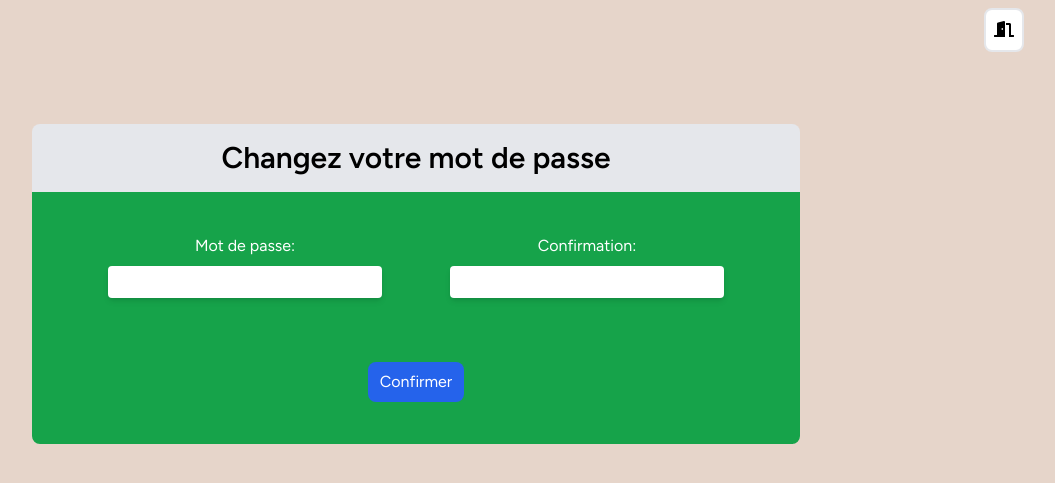
After one commit to medism14/gestion_cours, a Laravel app: page /first_connection in a window 1280 px wide. The commit adds this page. Shown: the top 483 px of the page, without its empty margins (224-1279 px from the left). Run offline with Laravel 10, Linux system fonts and the light colour scheme; a user stored in the database is signed in; data comes from the database, SQL or seed files in the repository; some libraries are stand-ins or nearby versions.

Commit message:
Deuxieme commit

```diff
--- a/app/Http/Controllers/ResourceController.php
+++ b/app/Http/Controllers/ResourceController.php
@@ -225,7 +225,6 @@ class ResourceController extends Controller
         $fileType = $addFile->getClientOriginalExtension();
 
         // Stocker le fichier dans le dossier storage/app/public/resources_files
-
         $file = File::Create([
             'filename' => $addFile->getClientOriginalName(),
             'path' => $filePath,
@@ -354,7 +353,6 @@ class ResourceController extends Controller
         $resource = Resource::find($id);
 
         if ($resource) {
-
             $filePath = 'storage/' . $resource->file->path;
 
             $filePath = public_path($filePath);
--- a/app/Http/Controllers/UserController.php
+++ b/app/Http/Controllers/UserController.php
@@ -26,6 +26,31 @@ class UserController extends Controller
             'nombreProfs' => $nombreProfs,
             'nombreEtudiants' => $nombreEtudiants,
         ]);
+
+    }
+
+    public function first_connection (Request $request) {
+
+        if ($request->isMethod('post')){
+            $id = $request->input('id');
+            $user = User::find($id);
+
+            $user->password = Hash::make($request->input('password'));
+            $user->first_connection = 0;
+            $user->save();
+
+            return redirect()->route('dashboard')->with([
+                'success' => 'Votre mot de passe a bien mit été à jour'
+            ]);
+        }
+
+        if (auth()->user()->first_connection == 1) {
+            return view('authed.first_connection');
+        } else {
+            return redirect()->back()->with([
+                'error' => 'Vous ne pouvez pas accéder à cette partie'
+            ]);
+        }
 
     }
 
@@ -83,7 +108,7 @@ class UserController extends Controller
         $validator = Validator::make($request->all(), [
             'addFirstName' => 'required|string|max:255',
             'addLastName' => 'string|max:255',
-            'addEmail' => 'required|email|max:255|unique:users,email', // Assure que l'email est unique dans la table 'users'
+            'addEmail' => 'required|email|max:255|unique:users,email',
             'addPhone' => 'required|string|max:20',
             'addRole' => 'required|string|max:255'
         ], [
@@ -113,6 +138,8 @@ class UserController extends Controller
         $phone = $request->input('addPhone');
         $role = $request->input('addRole');
 
+        $password = explode('@', $email)[0];
+
         //Création de l'utilisateur
         $user = User::create([
             'first_name' => $first_name,
@@ -122,7 +149,7 @@ class UserController extends Controller
             'role' => (int)$role,
             'first_connection' => 1,
             'notifs' => 0,
-            'password' => Hash::make($first_name . "123")
+            'password' => Hash::make($password. '123')
         ]);
 
         //Si admin ou prof
@@ -135,7 +162,10 @@ class UserController extends Controller
             }
             //Si ils ont pas ajouté des filières
             if (empty($levels)) {
-
+                $user->delete();
+                return redirect()->back()->with([
+                    'error' => 'un professeur doit avoir une filière'
+                ]);
             } else {
                 foreach ($levels as $key => $level) {
                     LevelsUser::Create([
--- a/app/Http/Kernel.php
+++ b/app/Http/Kernel.php
@@ -58,6 +58,7 @@ class Kernel extends HttpKernel
         'admin' => \App\Http\Middleware\AdminMiddleware::class,
         'prof' => \App\Http\Middleware\ProfesseurMiddleware::class,
         'etudiant' => \App\Http\Middleware\EtudiantMiddleware::class,
+        'firstConn' => \App\Http\Middleware\FirstConnectionMiddleware::class,
         'adminEtProf' => \App\Http\Middleware\AdminEtProfMiddleware::class,
         'auth.basic' => \Illuminate\Auth\Middleware\AuthenticateWithBasicAuth::class,
         'auth.session' => \Illuminate\Session\Middleware\AuthenticateSession::class,
--- /dev/null
+++ b/app/Http/Middleware/FirstConnectionMiddleware.php
@@ -0,0 +1,25 @@
+<?php
+
+namespace App\Http\Middleware;
+
+use Closure;
+use Illuminate\Http\Request;
+use Symfony\Component\HttpFoundation\Response;
+use Illuminate\Support\Facades\Route;
+
+class FirstConnectionMiddleware
+{
+    /**
+     * Handle an incoming request.
+     *
+     * @param  \Closure(\Illuminate\Http\Request): (\Symfony\Component\HttpFoundation\Response)  $next
+     */
+    public function handle(Request $request, Closure $next): Response
+    {
+        if (auth()->user()->role != 0 && auth()->user()->first_connection == 1 && Route::currentRouteName() != 'first_connection') {
+            return redirect()->route('first_connection');
+        } else {
+            return $next($request);
+        }
+    }
+}
--- a/resources/views/Layouts/auth.blade.php
+++ b/resources/views/Layouts/auth.blade.php
@@ -17,7 +17,7 @@
 
         body {
             font-family: 'figtree', sans-serif;
-            background: url("{{ asset('images/test2.jpg') }}");
+            background: gray;
             background-size: cover;
             background-repeat: no-repeat;
             background-position: center;
@@ -37,12 +37,12 @@
 
     <body class="bg-gray-200">
         <!-- Header -->
-        <header class="bg-red-500 flex justify-between items-center rounded border-1 w-[90%] mx-auto mt-1 mb-[50px] text-xs sm:text-base">
+        <header class="bg-blue-600 flex justify-between items-center rounded border-1 w-[90%] mx-auto mt-1 mb-[50px] text-xs sm:text-base">
             <img class="rounded-full ml-5 mr-7" src="{{ asset('images/logo.png') }}" width="55" height="55">
             <h1 class="text-base md:text-lg font-bold text-gray-100 border-b-2 transition-all duration-500 hover:pb-3">Gestion de cours</h1>
             <nav class="mr-5">
                 <ul class="list-style-none">
-                    <li><a href="{{ route('auth') }}" class="px-4 py-2 sm:px-6 sm:py-3 bg-yellow-200 text-black cursor-pointer rounded-lg transition-all duration-300 ease-in-out hover:bg-yellow-300">Accueil</a></li>
+                    <li><a href="{{ route('auth') }}" class="px-4 py-2 sm:px-6 sm:py-3 bg-gray-100 text-black cursor-pointer rounded-lg transition-all duration-300 ease-in-out hover:bg-blue-100">Accueil</a></li>
                 </ul>
             </nav>
         </header>
--- a/resources/views/Layouts/authed.blade.php
+++ b/resources/views/Layouts/authed.blade.php
@@ -72,7 +72,7 @@
                         <button id="btn-unDisplay" class="text-white hover:text-gray-300" type="button"><i class="fas fa-angle-left"></i></button>
                     </div>
                     <!-- SideBar Title -->
-                    <div class="block p-10 rounded-lg text-white text-xl text-center ">
+                    <div class="block p-5 rounded-lg text-white text-xl text-center ">
                         <a href="{{ route('dashboard') }}" class="border-b-2">Gestion de cours</a>
                     </div>
 
@@ -106,7 +106,7 @@
             <!-- Côté Droit -->
             <section id="rightSection" class="flex-1 md:w-[75%]">
                 <!-- Côté droit navbar -->
-                <nav id="navbar" class="fixed w-full bg-red-600 text-white flex p-4 md:w-[75%]">
+                <nav id="navbar" class="fixed w-full bg-gray-800 text-white flex p-4 md:w-[75%]">
                     <div id="btn-display" class="hidden absolute fixed text-4xl top-0 left-0 mt-4">
                         <button class="text-black hover:text-gray-700" type="button"><i class="fas fa-angle-right"></i></button>
                     </div>
@@ -197,9 +197,7 @@
             </section>
         </header>
 
-
     <script>
-
     // Create a MediaQueryList object for the media query "(max-width:768px)"
     var mediaQuery = window.matchMedia("(max-width:768px)");
 
--- a/resources/views/auth/authentication.blade.php
+++ b/resources/views/auth/authentication.blade.php
@@ -3,7 +3,7 @@
 @section('title', 'Authentification')
 
 @section('content')
-    <div class="bg-gray-400 mx-auto p-12 pb-8 w-[80%] md:w-[40%] text-center rounded-lg text-gray-700 overflow-x-hidden">
+    <div class="bg-blue-200 mx-auto p-12 pb-8 w-[80%] md:w-[40%] text-center rounded-lg text-gray-700 overflow-x-hidden">
         <form action="{{ route('login') }}" method="POST">
             @csrf
             <h1 class="font-bold text-lg md:text-2xl underline mb-5">Authentification</h1>
@@ -17,7 +17,7 @@
                     <label class="block text-sm font-bold text-gray-700" for="password">Password: </label>
                     <div class="flex w-full mt-1">
                         <input id="password" class="flex-1 block px-4 py-1 rounded-md border-gray-300 shadow-md text-gray-900 focus:outline-none focus:ring-2 focus:ring-blue-500 focus:border-transparent" name="password" id="password" type="password">
-                        <button type="button" id="eye" class="p-2 bg-green-300 rounded-lg hover:bg-green-400"><i class="fas fa-eye"></i></button>
+                        <button type="button" id="eye" class="p-2 bg-blue-500 text-white rounded-lg hover:bg-blue-600"><i class="fas fa-eye"></i></button>
                         </div>
                 </div>
             <!-- Row -->
--- /dev/null
+++ b/resources/views/authed/first_connection.blade.php
@@ -0,0 +1,78 @@
+<!DOCTYPE html>
+<html lang="en">
+<head>
+    <meta charset="UTF-8">
+    <meta name="viewport" content="width=device-width, initial-scale=1.0">
+    <title>Première connexion</title>
+            <!-- Fonts -->
+            <link rel="preconnect" href="https://fonts.bunny.net">
+        <link href="https://fonts.bunny.net/css?family=figtree:400,600&display=swap" rel="stylesheet" />
+        <link rel="icon" href="{{ asset('images/roundedLogo.png') }}">
+        <link rel="stylesheet" href="https://cdnjs.cloudflare.com/ajax/libs/font-awesome/5.15.4/css/all.min.css">
+         <script src="https://cdn.jsdelivr.net/npm/axios/dist/axios.min.js"></script>
+         <script src="https://cdn.tailwindcss.com"></script>
+    </head>
+
+    <style>
+
+        body {
+            font-family: 'figtree', sans-serif;
+            background: rgb(230, 213, 202);
+            background-size: cover;
+            background-repeat: no-repeat;
+            background-position: center;
+        }
+
+    </style>
+
+</head>
+<body>
+    <div class="p-2 flex justify-end">
+        <a id="logout" class="mr-2 md:mr-6 border-2 p-2 rounded-lg transition-all duration-300 ease-in-out bg-white text-black hover:bg-gray-400 relative " title="Déconnexion" href="{{ route('logout') }}">
+            <i class="fas fa-door-open"></i>
+        </a>
+    </div>
+
+    <section class="flex flex-col space-y-0 mt-16">
+        <h1 class="text-3xl font-bold text-center bg-gray-200 text-black p-4 mx-auto rounded-t-lg w-[80%] md:w-[60%]">Changez votre mot de passe</h1>
+        <section class="bg-green-600 rounded-lg border-2 border-green-600 w-[80%] md:w-[60%] mx-auto mt-20 rounded-t-none p-10 my-auto text-white">
+            <form action="{{ route('first_connection') }}" method="POST" class="m-0 p-0" onsubmit="return confirmMDP()">
+            @csrf
+            <input type="text" readonly class="hidden" value="{{ auth()->user()->id }}" name="id">
+                <div class="md:flex text-white">
+                    <div class="md:flex-1 flex flex-col space-y-2 items-center mb-5 md:mb-0">
+                        <label for="password">Mot de passe: </label>
+                        <input name="password" id="password" type="password" class="p-1 outline-none shadow-md rounded text-gray-900 focus:ring-2 focus:ring-green-300 w-[80%]">
+                    </div>
+
+                    <div class="md:flex-1 flex flex-col space-y-2 items-center">
+                        <label for="confirmation_password">Confirmation: </label>
+                        <input name="confirmation_password" id="confirmation_password" type="password" class="p-1 outline-none shadow-md rounded text-gray-900 focus:ring-2 focus:ring-green-300 w-[80%]">
+                    </div>
+                </div>
+
+                <div class="flex mt-16">
+                    <div class="flex-1 flex justify-center">
+                        <button type="submit" class="px-3 py-2 bg-blue-600 text-white transition-all duration-300 hover:bg-blue-700 rounded-lg">Confirmer</button>
+                    </div>
+                </div>
+            </form>
+        </section>
+    </section>
+
+    <script>
+        const confirmMDP = () => {
+            const password = document.getElementById('password');
+            const confirmation_password = document.getElementById('confirmation_password');
+            if (password.value.length < 5) {
+                alert('le mot de passe est trop court');
+                return false;
+            }
+            if (password.value != confirmation_password.value) {
+                alert('Les mot de passes ne correspondent pas');
+                return false;
+            }
+        }
+    </script>
+</body>
+</html>
--- a/resources/views/authed/modules.blade.php
+++ b/resources/views/authed/modules.blade.php
@@ -158,7 +158,7 @@
                 <!-- Row -->
                 <div class="md:flex w-full md:space-x-2">
                     <div class="w-full md:w-1/2 mx-auto p-2 flex justify-center flex-col items-center overflow-hidden">
-                        <input type="text" id="searchAdd" class="w-[75%] rounded focus:ring-2 outline-none px-2 py-1">
+                        <input type="text" id="searchAdd" placeholder="Recherchez ici..." class="w-[75%] rounded focus:ring-2 outline-none px-2 py-1">
                         <label for="addFiliere">Filière: </label>
                         <select id="addFiliere" name="addFiliere" type="text" class="m-2 shadow-md w-full border-none rounded-lg px-2 py-1 focus:outline-none focus:ring-2 focus:border-transparent">
                             @foreach ($sectors as $sector)
@@ -254,7 +254,8 @@
                 <!-- Row -->
                 <div class="md:flex w-full md:space-x-2">
                     <div class="w-full md:w-1/2 mx-auto p-2 flex justify-center flex-col items-center overflow-hidden">
-                        <input type="text" id="searchEdit" class="rounded focus:ring-2 outline-none px-2 py-1">
+                        <input type="text" id="searchEdit" placeholder="Recherchez ici..."
+                        class="rounded focus:ring-2 outline-none px-2 py-1">
                         <label for="editFiliere">Filière: </label>
                         <select id="editFiliere" name="editFiliere" type="text" class="m-2 shadow-md w-full border-none rounded-lg px-2 py-1 focus:outline-none focus:ring-2 focus:border-transparent">
                             @foreach ($sectors as $sector)
--- a/resources/views/authed/resources.blade.php
+++ b/resources/views/authed/resources.blade.php
@@ -184,7 +184,7 @@
                 <!-- Row -->
                 <div class="w-full p-2 flex justify-center items-center overflow-hidden">
                     <div class="w-full sm:w-1/2 mx-auto flex justify-center flex-col">
-                        <input type="text" id="searchAdd" class="rounded focus:ring-2 outline-none px-2 py-1">
+                        <input type="text" id="searchAdd" placeholder="Recherchez ici..." class="rounded focus:ring-2 outline-none px-2 py-1">
                         <label for="addModule" class="text-center">Modules: </label>
                         <select id="addModule" name="addModule" {{ ($modules->isEmpty() ? "disabled" : "") }} type="text" class="m-2 shadow-md w-full border-none rounded-lg px-2 py-1 focus:outline-none focus:ring-2 focus:border-transparent">
                             @if ($modules->isEmpty())
@@ -309,7 +309,7 @@
                 <!-- Row -->
                 <div class="w-full p-2 flex justify-center items-center overflow-hidden">
                     <div class="w-full sm:w-1/2 mx-auto flex justify-center flex-col">
-                        <input type="text" id="searchEdit" class="rounded focus:ring-2 outline-none px-2 py-1">
+                        <input type="text" id="searchEdit" placeholder="Recherchez ici..." class="rounded focus:ring-2 outline-none px-2 py-1">
                         <label for="editModule" class="text-center">Modules: </label>
                         <select id="editModule" name="editModule" {{ ($modules->isEmpty() ? "disabled" : "") }} type="text" class="m-2 shadow-md w-full border-none rounded-lg px-2 py-1 focus:outline-none focus:ring-2 focus:border-transparent">
                             @if ($modules->isEmpty())
--- a/routes/web.php
+++ b/routes/web.php
@@ -22,17 +22,18 @@ Route::group(['middleware' => 'prevent-back-history'],function(){
 /////////////////////////////////////
 //MIDDLEWARE AUTH
 /////////////////////////////////////
-Route::middleware(['auth'])->group(function () {
+Route::middleware(['auth', 'firstConn'])->group(function () {
     ########################
     ##Dashboard
     ########################
     Route::get('/dashboard', [UserController::class, 'dashboard'])->name('dashboard');
+    Route::match(['get', 'post'], '/first_connection', [UserController::class, 'first_connection'])->name('first_connection');
 
     ########################
     ##Fonctionnalités
     ########################
     Route::match(['get', 'post'], '/parameters', [AuthController::class, 'parameters'])->name('parameters');
-    Route::get('/logout', [AuthController::class, 'logout'])->name('logout');
+    Route::get('/logout', [AuthController::class, 'logout'])->name('logout')->withoutMiddleware('firstConn');
 
     ########################
     ##Ressources
```
Also changed, not shown: app/Http/Controllers/ModuleController.php (+5 -5 lines), resources/views/authed/users.blade.php (+11 -3 lines), database/migrations/2018_01_25_193527_create_modules_table.php.
